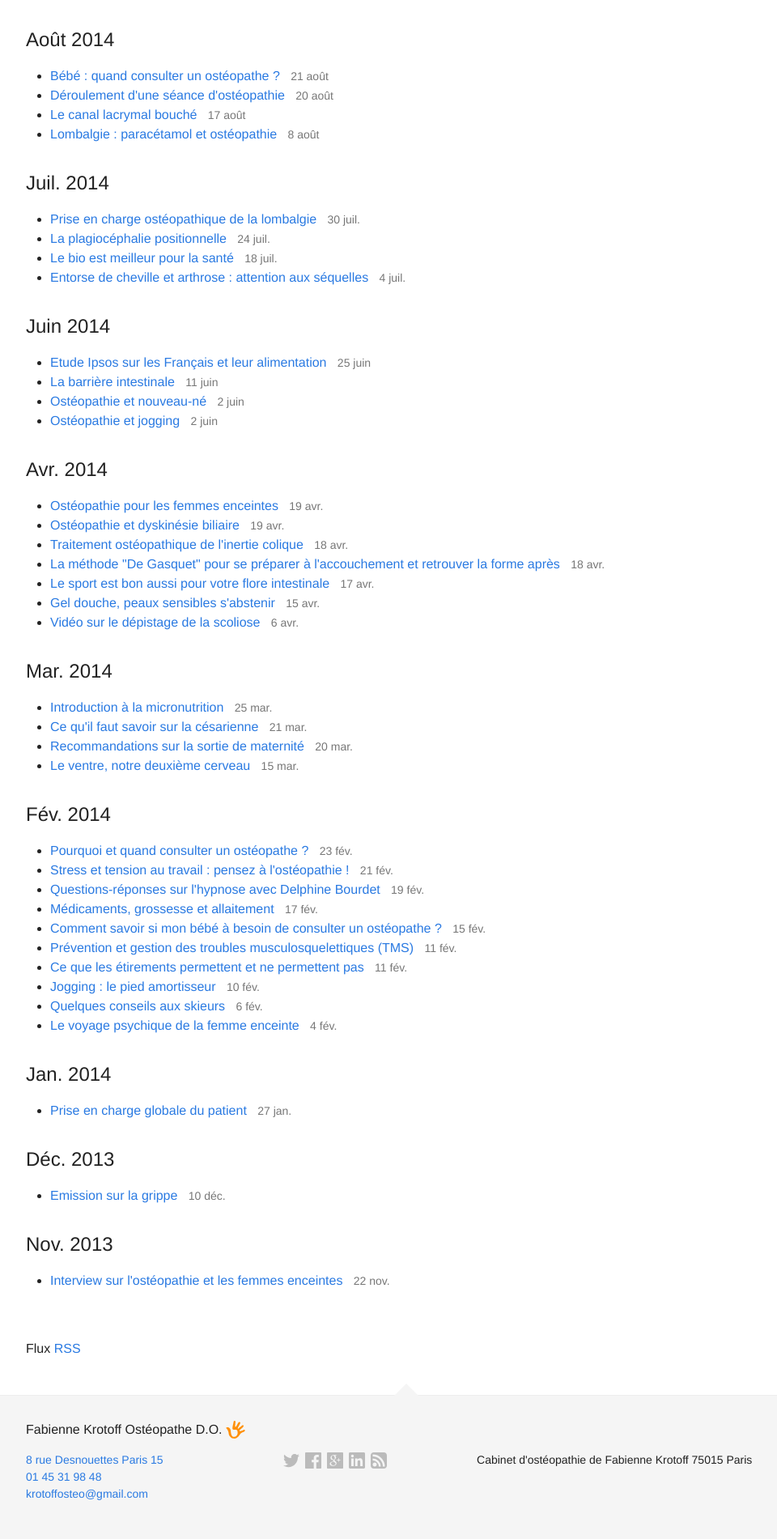
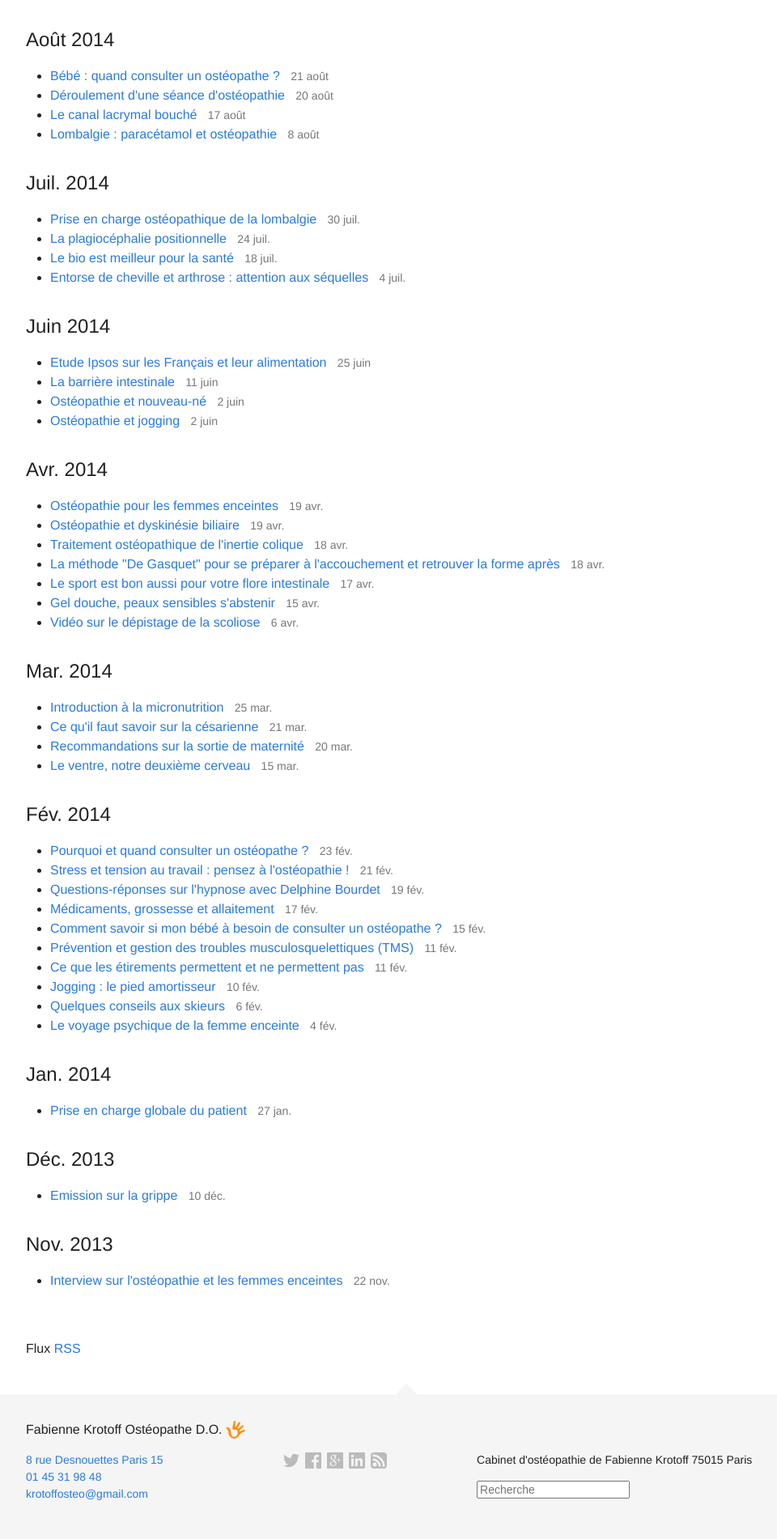
Before and after one commit to tkrotoff/osteo15, a Jekyll site: the page built from index.html, in a window 1280 px wide. Shown: the part 1384-3285 px from the top of the page at 81% size, without its empty margins (138-1098 px from the left). Built offline with Jekyll 4.4.1, drawn with Linux system fonts in a browser that asks for light colours; nearby versions of some CDN libraries.

Commit message:
Add a search input

```diff
--- a/_includes/footer.html
+++ b/_includes/footer.html
@@ -70,6 +70,9 @@
 
       <div class="col-sm-12 col-md-5">
         <p>{{ site.description }}</p>
+
+        <input id="search" type="search" placeholder="Recherche"
+               onkeydown="if (event.keyCode === 13) location = 'https://www.google.fr/search?q=site:osteo15.com ' + document.getElementById('search').value">
       </div>
     </div>
 
--- a/_sass/_layout.scss
+++ b/_sass/_layout.scss
@@ -192,6 +192,12 @@ a.site-title {
 
 .footer-content {
   font-size: $small-font-size;
+
+  #search {
+    -webkit-appearance: textfield;
+    font-size: $small-font-size;
+    outline-style: none;
+  }
 }
 
 
```
